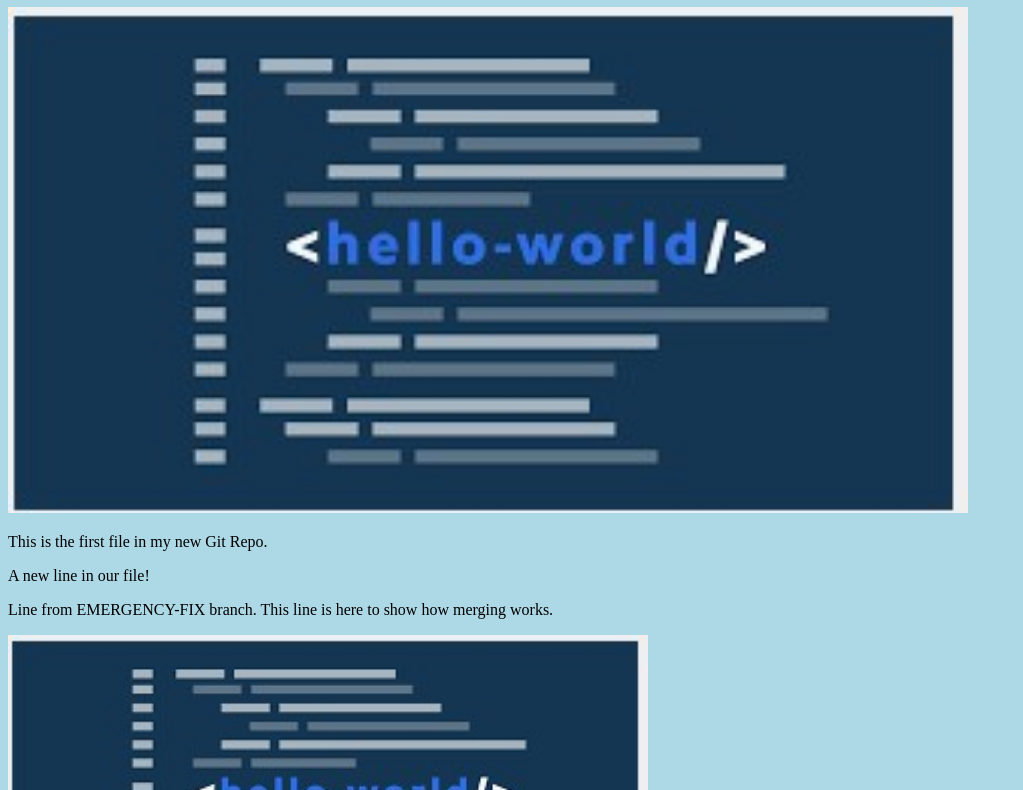
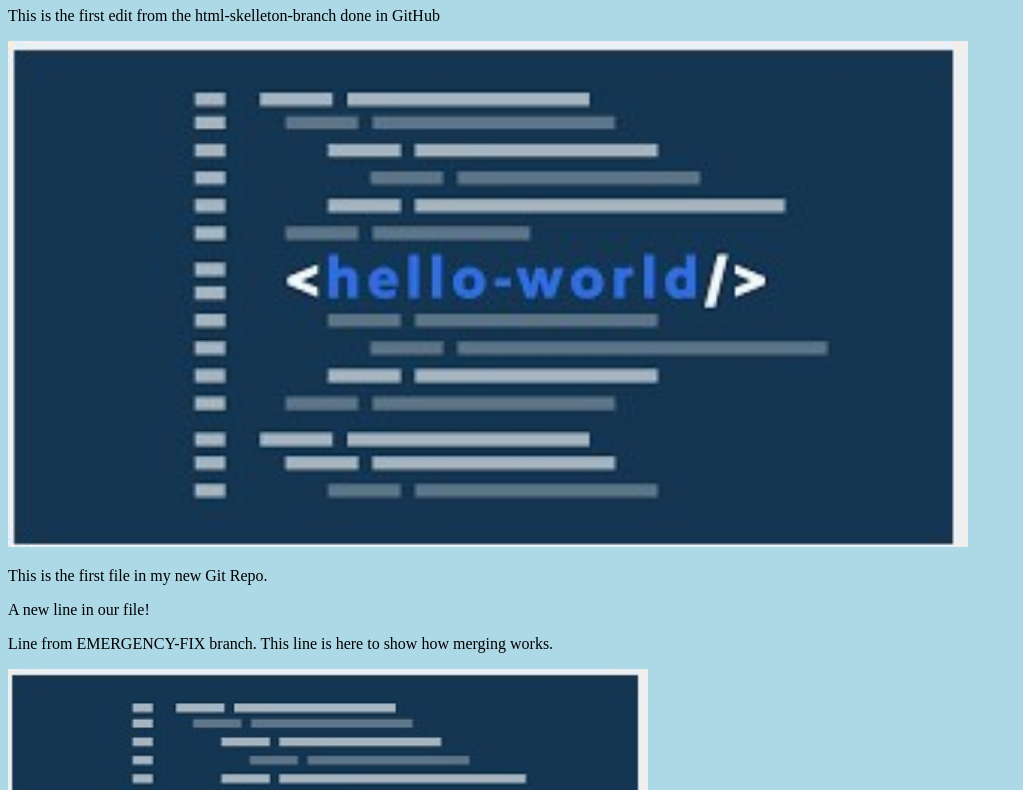
Before and after one commit to fjorg58/Hello-World, a plain HTML site: page index.html in a window 1280 px wide. Shown: the part 73-863 px from the top of the page, without its empty margins (0-1023 px from the left). Drawn offline with Linux system fonts and the light colour scheme.

Commit message:
Added paragraph
Added paragraph in GitHub, html-skeleton branch

```diff
--- a/index.html
+++ b/index.html
@@ -9,6 +9,7 @@
 <body>
 
 	<h1>THIS DOCUMENT WAS CREATED TO TEST GIT AND GITHUB</h1>
+	<p>This is the first edit from the html-skelleton-branch done in GitHub</p>
 	<div><img src="img_hello_world.jpg" alt="Hello World from Space" style="width:100%;max-width:960px"></div>
 	<p>This is the first file in my new Git Repo.</p>
 	<p>A new line in our file!</p>
```
